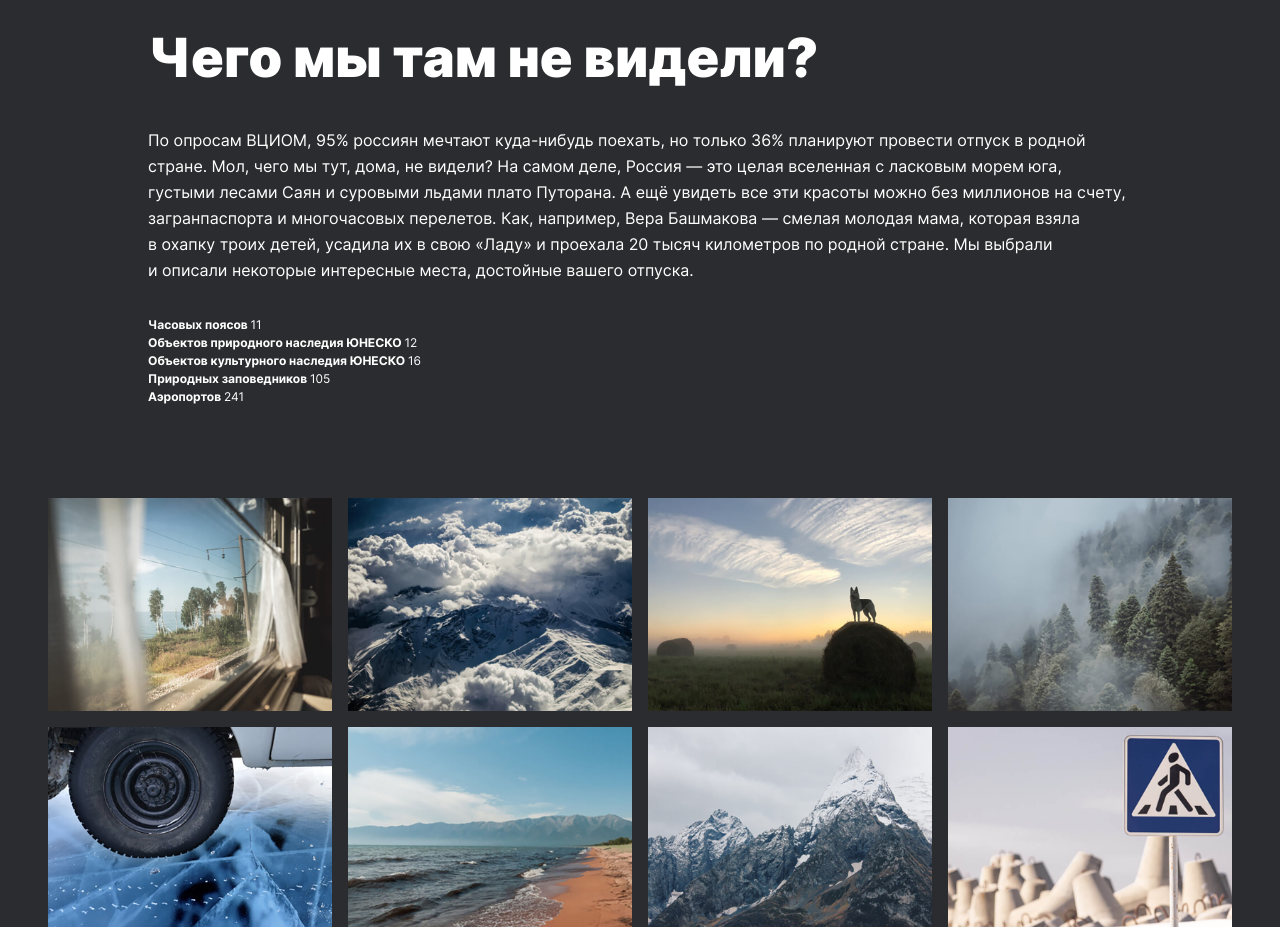
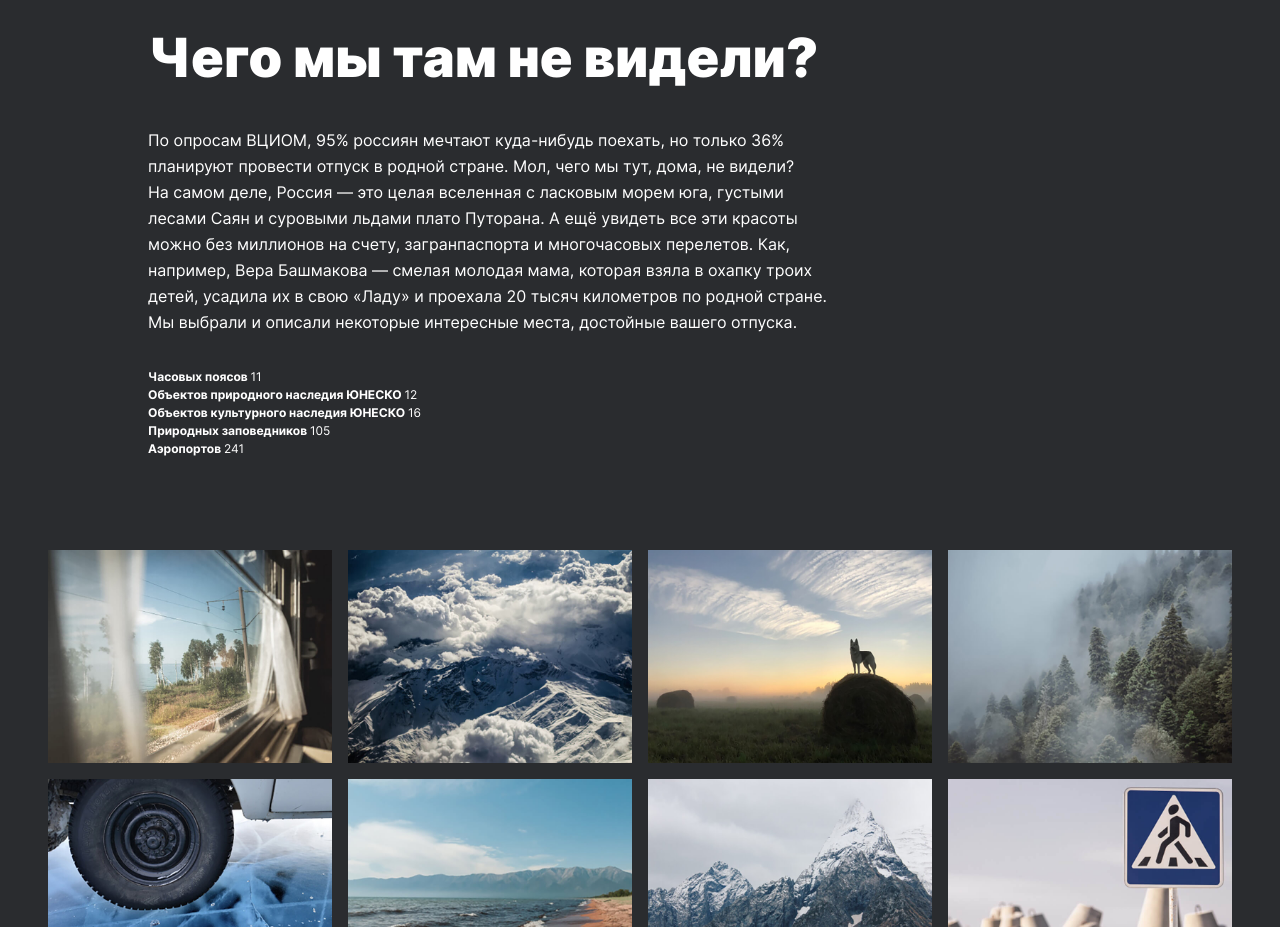
Before and after one commit to OlesyaSevostyanova/russian-travel, a plain HTML site: page index.html in a window 1280 px wide. Shown: the part 1220-2147 px from the top of the page. Drawn offline with Linux system fonts and the light colour scheme.

Commit message:
исправление по ревью - правки для intro__text

```diff
--- a/blocks/intro/__text/intro__text.css
+++ b/blocks/intro/__text/intro__text.css
@@ -4,7 +4,7 @@
   line-height: 26px;
   margin: 0 0 33px 0;
   padding: 0 148px;
-  min-width: 288px;
+  max-width: 690px
 }
 
 @media screen and (max-width: 1279px) {
@@ -17,6 +17,7 @@
 @media screen and (max-width: 1023px) {
 
   .intro__text {
+    max-width: 720px;
     padding: 0 24px;
   }
 }
```
